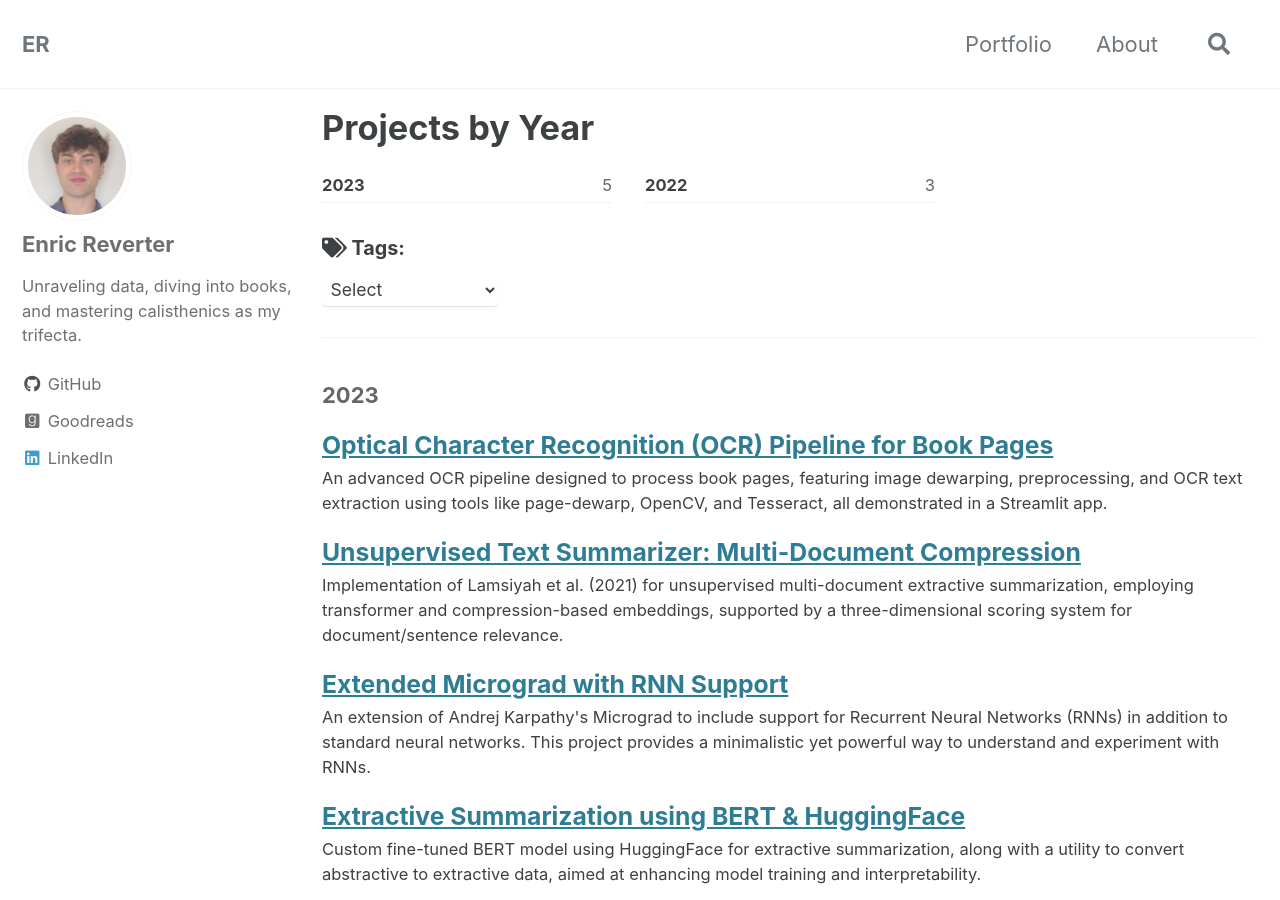
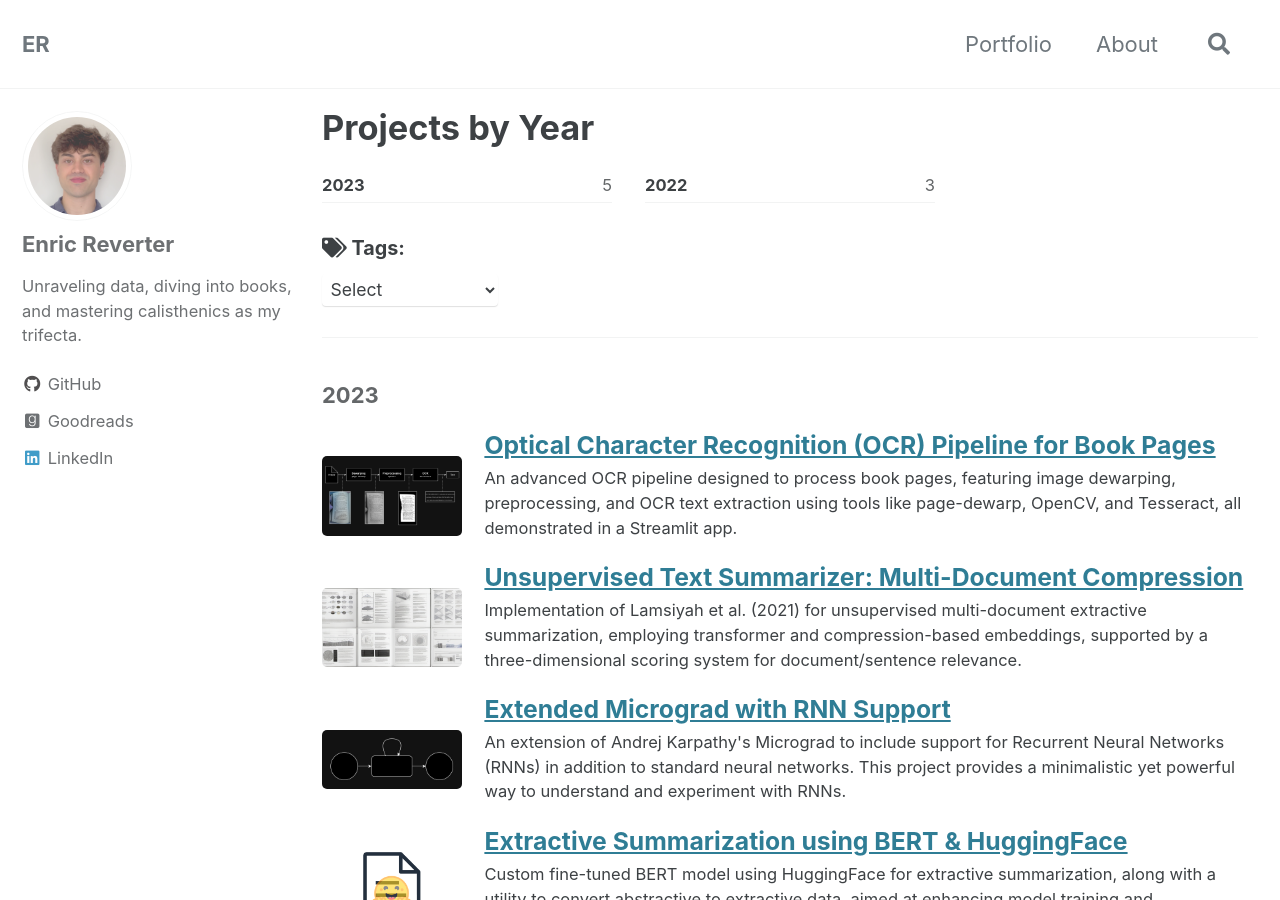
Before and after one commit to eReverter/eReverter.github.io, a Jekyll site: the page built from _pages/portfolio-archive.md, in a window 1280 px wide and 900 px high. Built offline with Jekyll 4.4.1, drawn with Linux system fonts in a browser that asks for light colours; cached includes are drawn as plain includes.

Commit message:
Added small pictures next to the projects

```diff
--- a/_layouts/portfolio.html
+++ b/_layouts/portfolio.html
@@ -62,10 +62,15 @@ layout: archive
     <div class="entries-{{ entries_layout }}">
       {% for project in year.items %}
       <article class="archive__item" data-tags="{{ project.tags | join:',' }}">
+        <div style="display: flex; align-items: center;">
+          <img src="{{ project.image_path }}" alt="{{ project.title }}" style="width: 15%; height: auto; margin-right: 1em; border-radius: 5px;">
+          <div>
             <h3 class="archive__item-title">
               <a href="{{ project.github_url }}" rel="permalink">{{ project.title }}</a>
             </h3>
             <p class="archive__item-excerpt">{{ project.description }}</p>
+          </div>
+        </div>
       </article>
     {% endfor %}
     </div>
```
Lines whose indentation alone changed are shown as unchanged.
